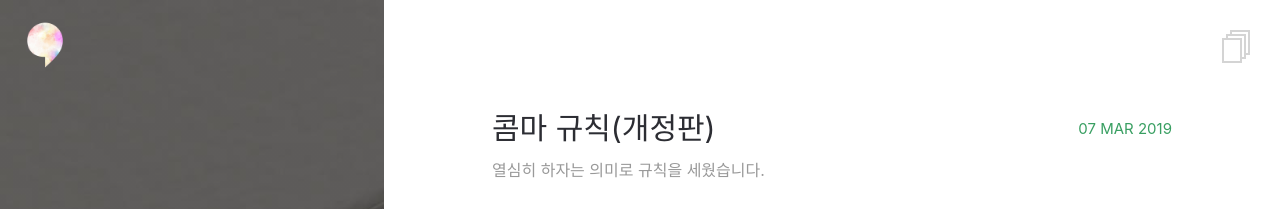
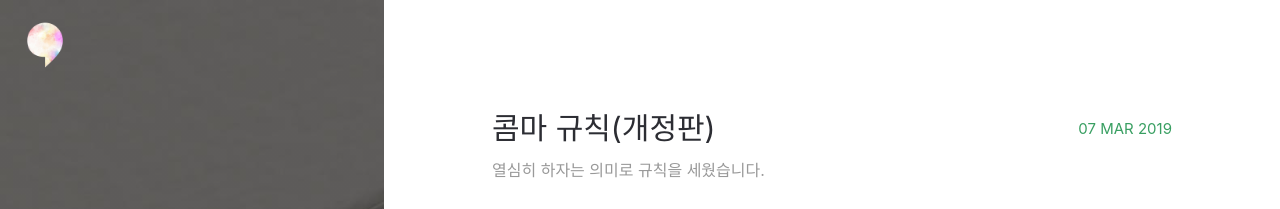
Before and after one commit to commadev/commadev.github.io, a Jekyll site: the page built from _pages/posts.md, in a window 1280 px wide. Shown: the top 209 px of the page. Built offline with Jekyll 4.4.1, drawn with Linux system fonts in a browser that asks for light colours.

Commit message:
[layout] 포스트 페이지에 포스트 목록 버튼 제거

```diff
--- a/_pages/posts.md
+++ b/_pages/posts.md
@@ -18,7 +18,6 @@
     </div>
 
     <div class="block-right">
-      <a href="/posts" title="posts" class="posts-menu-icon"></a>
       <div class="content">
         <ul class="posts-list">
         {% for post in site.posts %}
```
